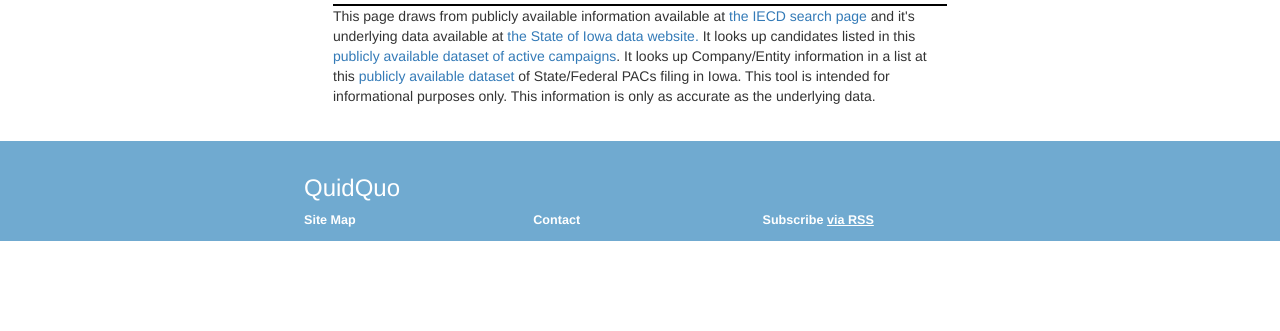
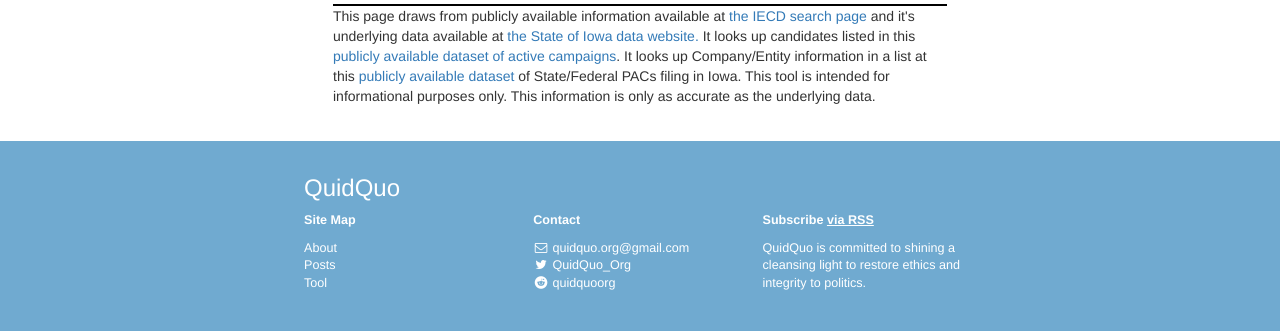
Before and after one commit to quidquo/quidquo.github.io, a PHP site: page /_site/tool/index.html in a window 1280 px wide. Shown: the part 766-1097 px from the top of the page. Before the commit the page ends 1007 px from the top, so only its background shows below. Run offline with PHP 8.4, Linux system fonts and the light colour scheme; some libraries are stand-ins or nearby versions.

Commit message:
fix tool footer

```diff
--- a/css/tool.css
+++ b/css/tool.css
@@ -119,8 +119,4 @@
   color: darkgreen;
 }
 
-footer{
-  height: 100px;
-}
-
 svg > g > g:last-child { pointer-events: none };
```
